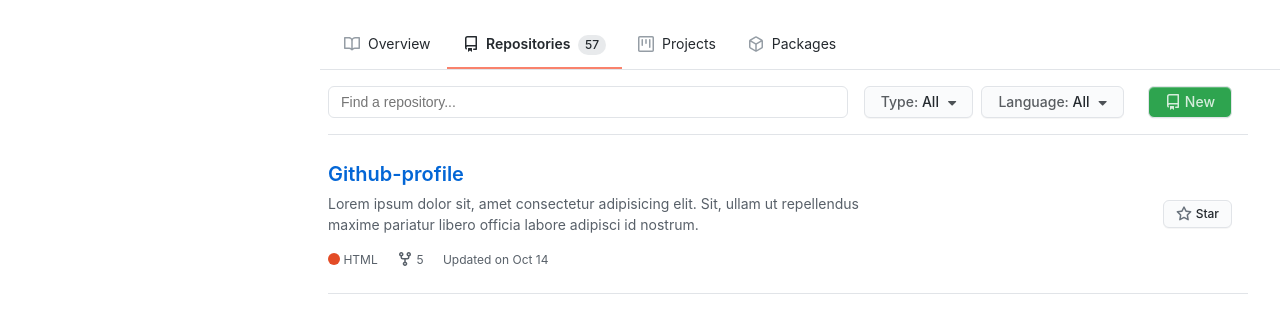
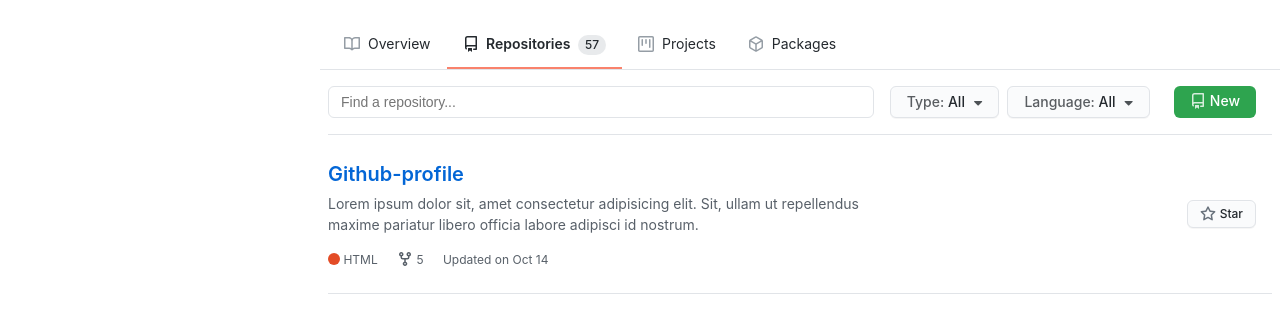
Before and after one commit to devTam/Github-profile, a plain HTML site: page index.html in a window 1280 px wide. Shown: the part 337-670 px from the top of the page. Drawn offline with Linux system fonts and the light colour scheme; no server answers.

Commit message:
fix alignment issues and test API call

```diff
--- a/script.js
+++ b/script.js
@@ -1,5 +1,5 @@
 var myHeaders = new Headers();
-myHeaders.append("Authorization", "Bearer fa3f24999b13d7c6b30c2fb1b0be25873c634e80");
+myHeaders.append("Authorization", "Bearer 689aeb83862bdd5610fc2ca34053bd2513fe0c66");
 myHeaders.append("Content-Type", "application/json");
 
 var raw = JSON.stringify({"query":"query { viewer { avatarUrl,name, login,bio, followers {totalCount} following {totalCount} starredRepositories {totalCount }email twitterUsername repositories(last: 20) { totalCount nodes {name,stargazerCount,description,updatedAt, forkCount, primaryLanguage { name } }}}}"});
--- a/style.css
+++ b/style.css
@@ -336,7 +336,7 @@ background-color: var(--color-header-bg);
 }
 
 .main-content {
-    padding: 0 32px 0 8px;
+    padding: 0 8px 0 8px;
 }
 
 .repo-search {
@@ -416,7 +416,6 @@ background-color: var(--color-header-bg);
 }
 
 .btn-primary {
-    box-shadow: 0 1px 0 rgba(27, 31, 35, 0.04), inset 0 1px 0 hsla(0,0%,100%,0.25);
     transition: .2s cubic-bezier(.3,0,.5,1);
     transition-property: color, background-color, border-color;
     display: inline-block;
@@ -427,9 +426,8 @@ background-color: var(--color-header-bg);
     white-space: nowrap;
     vertical-align: middle;
     cursor: pointer;
-    border: 1px solid #e1e4e8;
     border-radius: 6px;
-    color: hsla(0,0%,100%,0.8);
+    color: white;
     background-color: #2ea44f;
     text-decoration: none;
     text-align: center;
```
